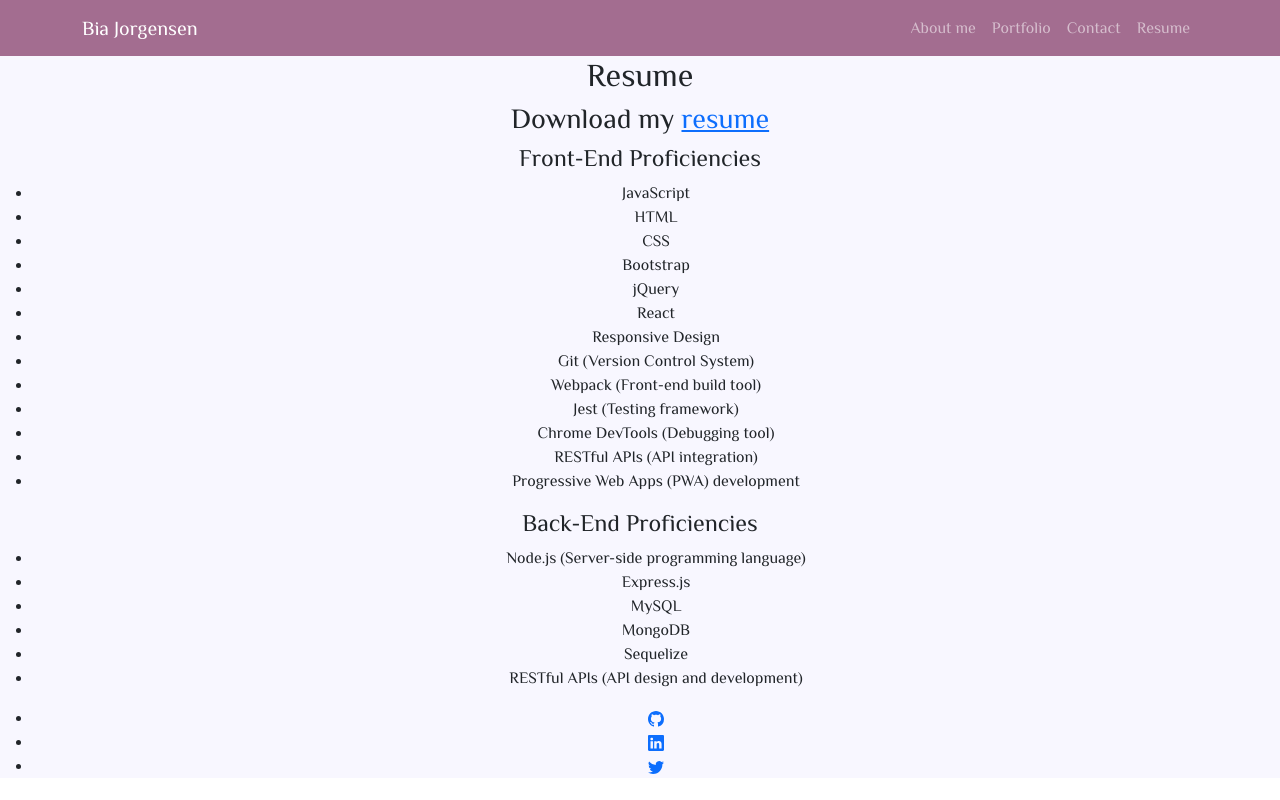
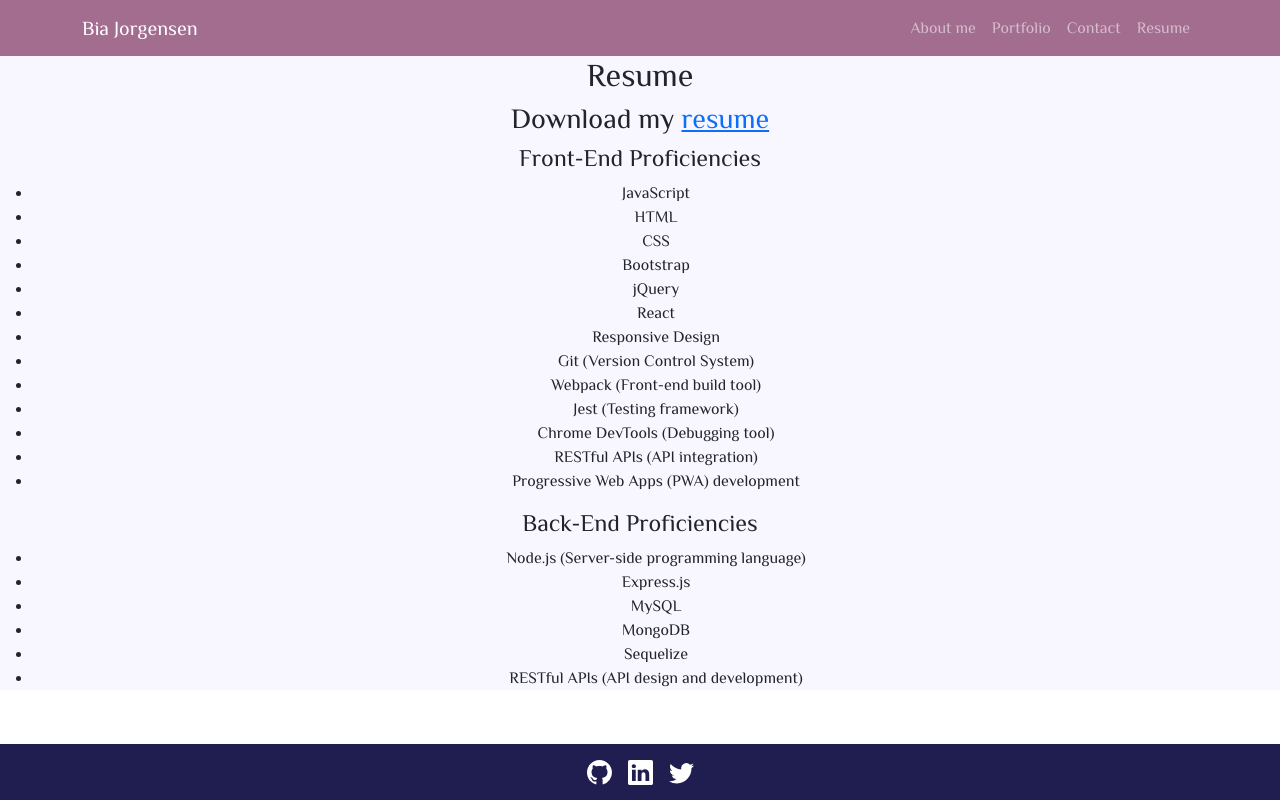
Before and after one commit to BiaJorgensen/bia-jorgensen-portfolio, a React (Create React App) app: page /resume in a window 1280 px wide. Built offline with nearby package versions, Linux system fonts and the light colour scheme.

Commit message:
Added styling to footer and icons

```diff
--- a/src/components/Footer.js
+++ b/src/components/Footer.js
@@ -1,15 +1,13 @@
 import React from 'react';
 import { BsGithub, BsLinkedin, BsTwitter } from 'react-icons/bs';
-
+import '../styles/Footer.css'
 
 export default function Footer() {
   return (
-    <footer>
-        <ul>
-            <li><a target="_blank" rel="noopener noreferrer" href="https://github.com/BiaJorgensen"><BsGithub /></a></li>
-            <li><a target="_blank" rel="noopener noreferrer" href="https://www.linkedin.com/in/beatriz-bia-jorgensen-840a41182/"><BsLinkedin /></a></li>
-            <li><a target="_blank" rel="noopener noreferrer" href="https://twitter.com/BiaJorgensen"><BsTwitter /></a></li>
-        </ul>
+    <footer className="footer">
+      <a target="_blank" rel="noopener noreferrer" href="https://github.com/BiaJorgensen"><BsGithub className="icon me-3" /></a>
+      <a target="_blank" rel="noopener noreferrer" href="https://www.linkedin.com/in/beatriz-bia-jorgensen-840a41182/"><BsLinkedin className="icon me-3" /></a>
+      <a target="_blank" rel="noopener noreferrer" href="https://twitter.com/BiaJorgensen"><BsTwitter className="icon" /></a>
     </footer>
   )
 }
--- /dev/null
+++ b/src/styles/Footer.css
@@ -0,0 +1,18 @@
+.footer {
+    background: #201E50;
+    padding: 15px;
+    /* Needs this to garantee footer will be at the bottom of page and on entire width of it */
+    position: fixed;
+    bottom: 0;
+    left: 0;
+    right: 0;
+}
+
+.icon {
+    color: white;
+    font-size: 25px;
+}
+
+.icon:hover {
+    color:#D1345B ;
+}
```
